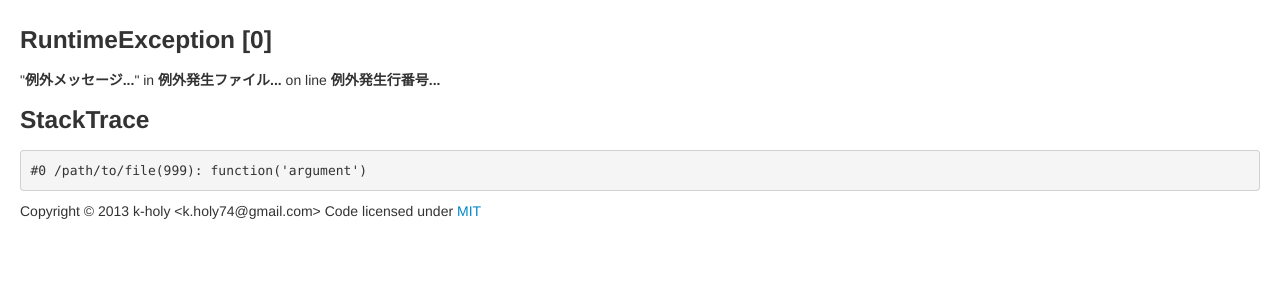
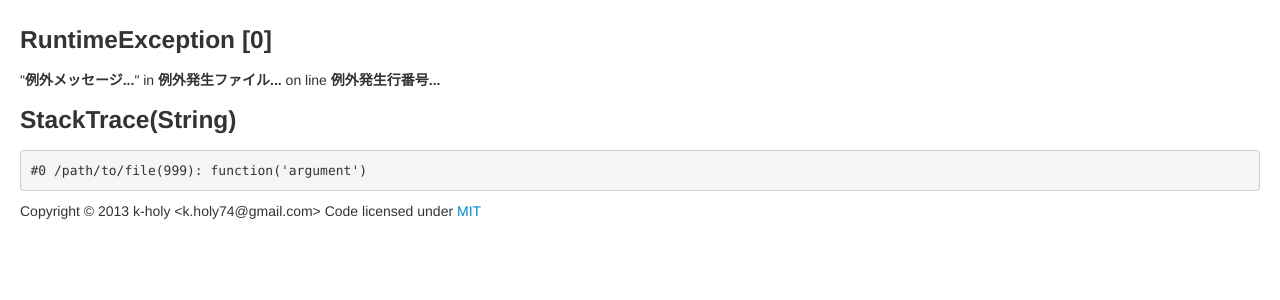
Before and after one commit to k-holy/create-my-own-framework-on-top-of-the-pimple, a PHP site: page /error.html in a window 1280 px wide. Shown: the part 260-560 px from the top of the page. Run offline with PHP 8.4, Linux system fonts and the light colour scheme.

Commit message:
テンプレートファイルのタブをスペースに変換、不要コード削除

```diff
--- a/www/error.html
+++ b/www/error.html
@@ -33,7 +33,7 @@
         on line <strong tal:content="exception/getLine">例外発生行番号...</strong>
       </p>
 
-			<h3>StackTrace</h3>
+      <h3>StackTrace(String)</h3>
       <pre tal:content="stackTrace" class="stack-trace">#0 /path/to/file(999): function('argument')</pre>
 
     </div>
--- a/www/index.php
+++ b/www/index.php
@@ -13,7 +13,6 @@ $app->on('GET', function($app) {
 
     return $app->render('index.html', array(
         'title' => 'トップページ',
-        'source' => highlight_file(__FILE__, true),
     ));
 
 });
```
Also changed, not shown: www/comment.html (indentation only), www/index.html (indentation only), www/test.html (indentation only). Lines whose indentation alone changed are shown as unchanged.
